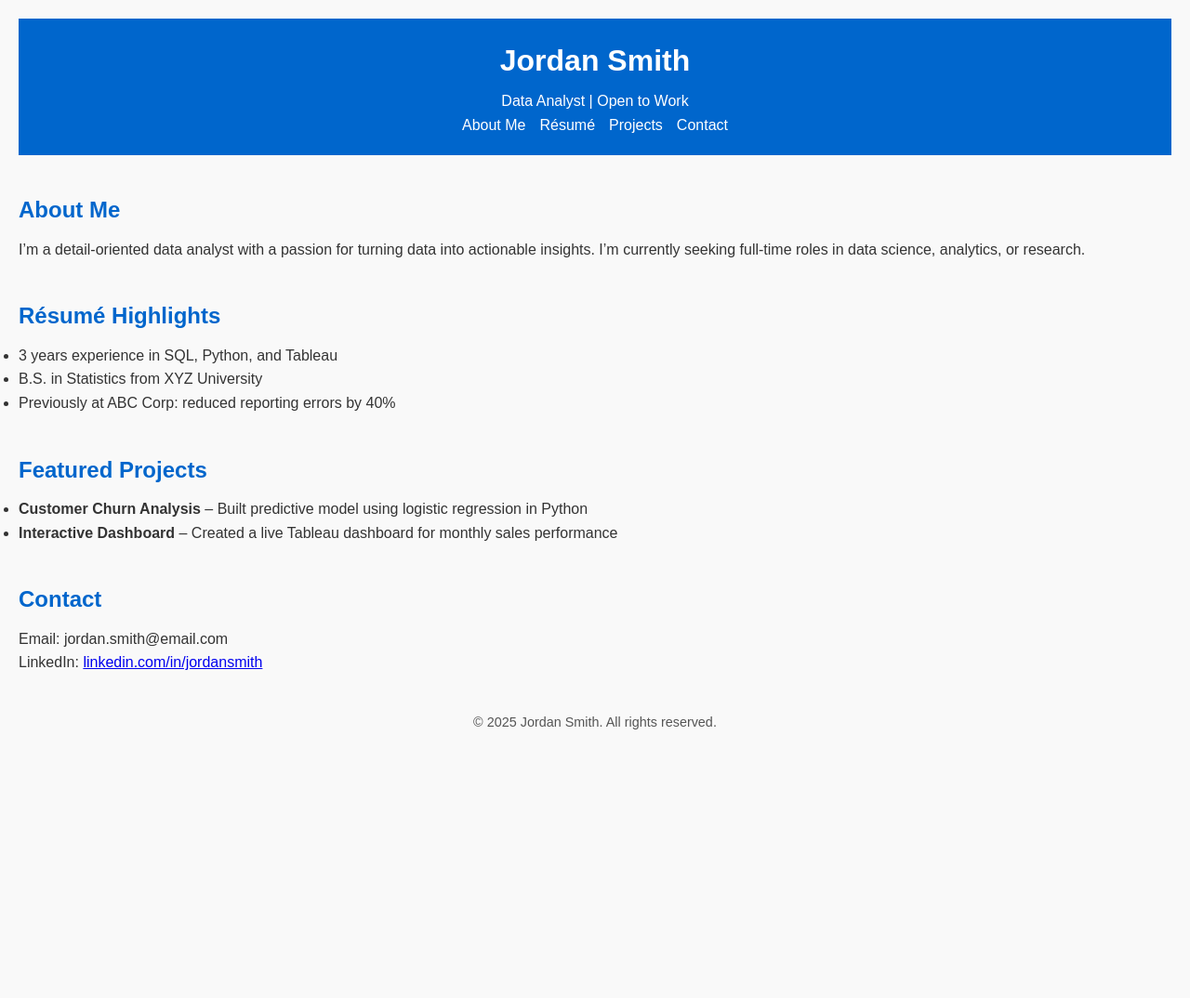
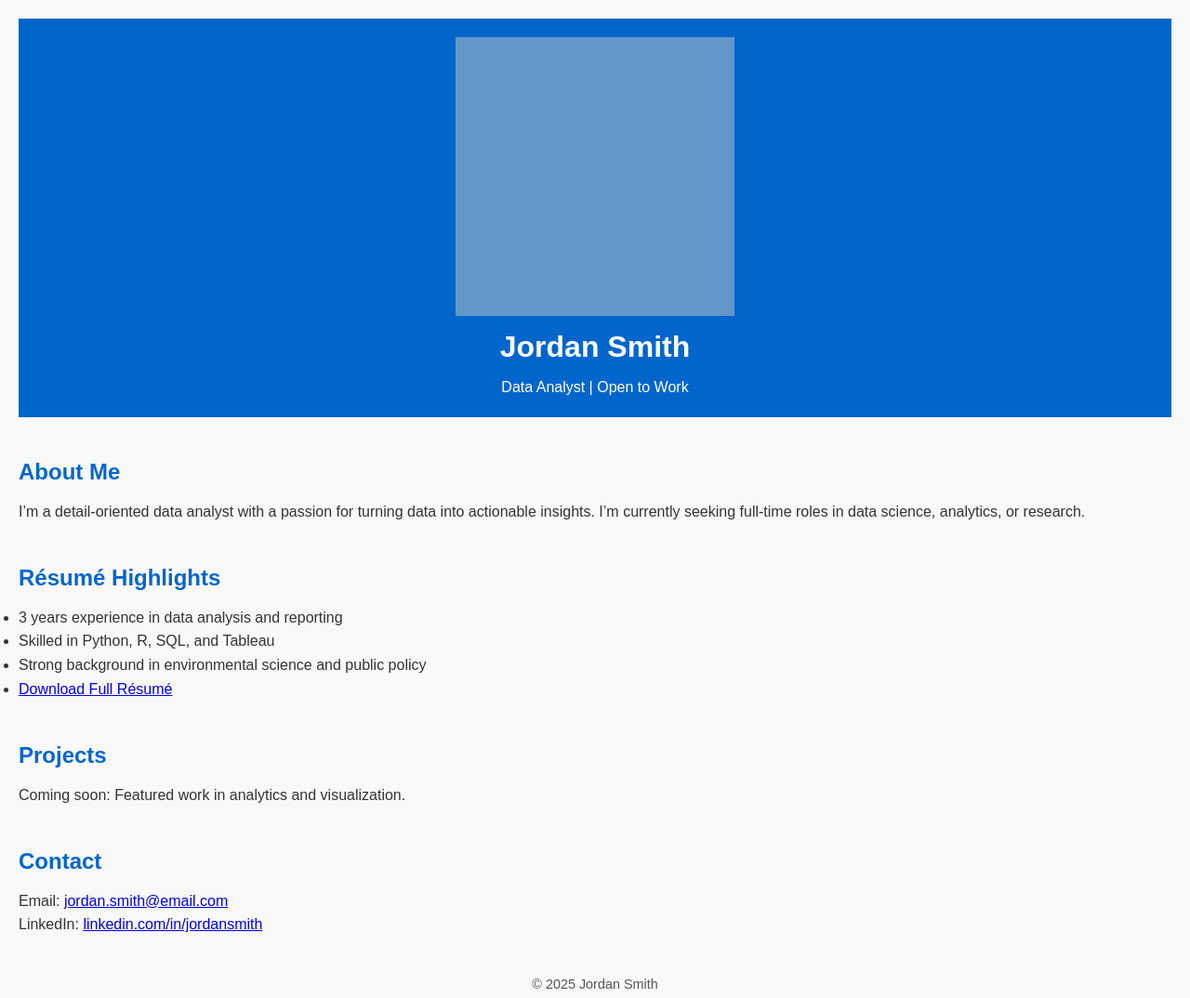
Before and after one commit to heather-kinney/Portfolio_template_jobseeker, a plain HTML site: page index.html in a window 1280 px wide. Shown: the whole page at 93% size. Before the commit the page ends 809 px from the top, so only its background shows below. Drawn offline with Linux system fonts and the light colour scheme.

Commit message:
Update index.html

```diff
--- a/index.html
+++ b/index.html
@@ -2,55 +2,48 @@
 <!DOCTYPE html>
 <html lang="en">
 <head>
-    <meta charset="UTF-8">
-    <meta name="viewport" content="width=device-width, initial-scale=1.0">
+    <meta charset="UTF-8" />
+    <meta name="viewport" content="width=device-width, initial-scale=1.0"/>
     <title>Jordan Smith | Professional Portfolio</title>
-    <link rel="stylesheet" href="style.css">
+    <link rel="stylesheet" href="style.css" />
 </head>
 <body>
-    <header>
+    <div class="container">
+        <header class="hero">
+            <img src="assets/images/profile.jpg" alt="Jordan Smith" class="profile-img"/>
             <h1>Jordan Smith</h1>
-        <p>Data Analyst | Open to Work</p>
-        <nav>
-            <ul>
-                <li><a href="#about">About Me</a></li>
-                <li><a href="#resume">Résumé</a></li>
-                <li><a href="#projects">Projects</a></li>
-                <li><a href="#contact">Contact</a></li>
-            </ul>
-        </nav>
+            <p class="tagline">Data Analyst | Open to Work</p>
         </header>
 
-    <section id="about">
+        <section id="about" class="card">
             <h2>About Me</h2>
             <p>I’m a detail-oriented data analyst with a passion for turning data into actionable insights. I’m currently seeking full-time roles in data science, analytics, or research.</p>
         </section>
 
-    <section id="resume">
+        <section id="resume" class="card">
             <h2>Résumé Highlights</h2>
             <ul>
-            <li>3 years experience in SQL, Python, and Tableau</li>
-            <li>B.S. in Statistics from XYZ University</li>
-            <li>Previously at ABC Corp: reduced reporting errors by 40%</li>
+                <li>3 years experience in data analysis and reporting</li>
+                <li>Skilled in Python, R, SQL, and Tableau</li>
+                <li>Strong background in environmental science and public policy</li>
+                <li><a href="assets/docs/resume.pdf" target="_blank">Download Full Résumé</a></li>
             </ul>
         </section>
 
-    <section id="projects">
-        <h2>Featured Projects</h2>
-        <ul>
-            <li><strong>Customer Churn Analysis</strong> – Built predictive model using logistic regression in Python</li>
-            <li><strong>Interactive Dashboard</strong> – Created a live Tableau dashboard for monthly sales performance</li>
-        </ul>
+        <section id="projects" class="card">
+            <h2>Projects</h2>
+            <p>Coming soon: Featured work in analytics and visualization.</p>
         </section>
 
-    <section id="contact">
+        <section id="contact" class="card">
             <h2>Contact</h2>
-        <p>Email: jordan.smith@email.com</p>
-        <p>LinkedIn: <a href="https://linkedin.com/in/jordansmith" target="_blank">linkedin.com/in/jordansmith</a></p>
+            <p>Email: <a href="mailto:jordan.smith@email.com">jordan.smith@email.com</a></p>
+            <p>LinkedIn: <a href="#">linkedin.com/in/jordansmith</a></p>
         </section>
 
         <footer>
-        <p>&copy; 2025 Jordan Smith. All rights reserved.</p>
+            <p>&copy; 2025 Jordan Smith</p>
         </footer>
+    </div>
 </body>
 </html>
```
Lines whose indentation alone changed are shown as unchanged.
